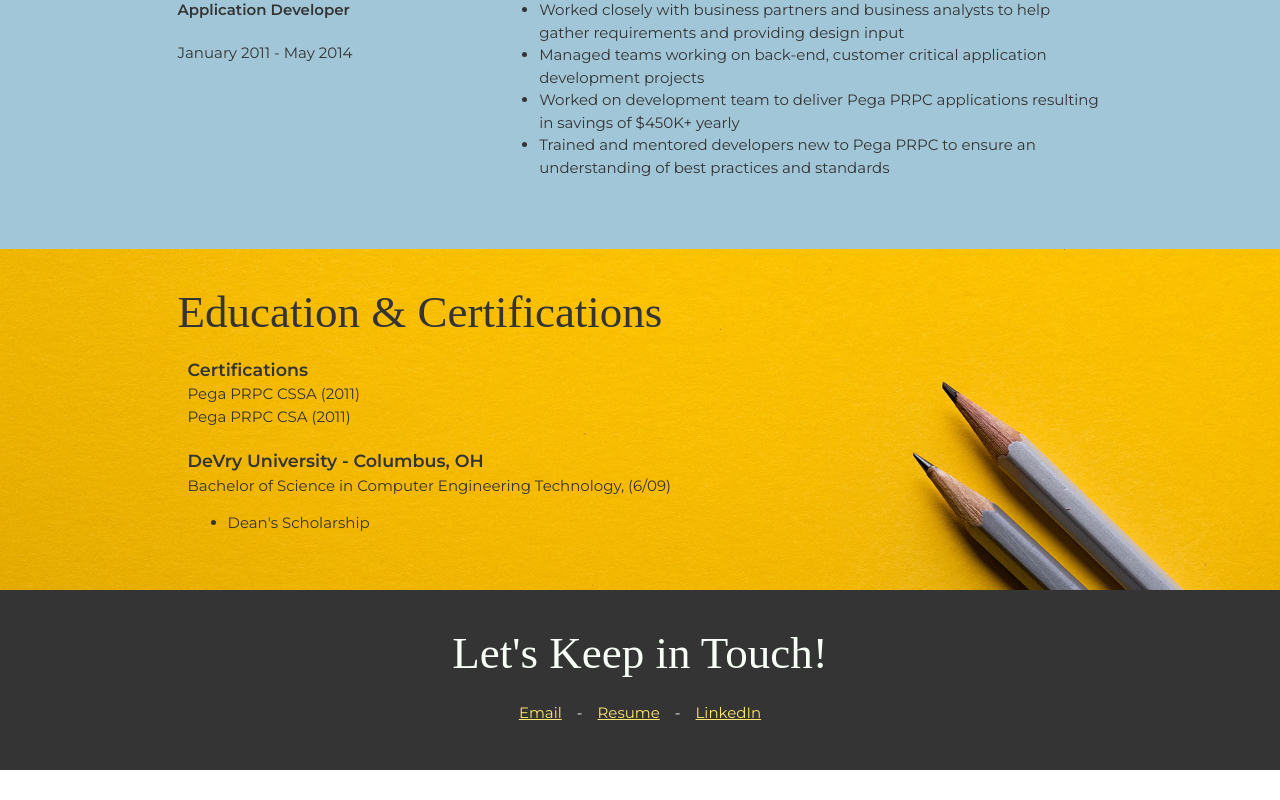
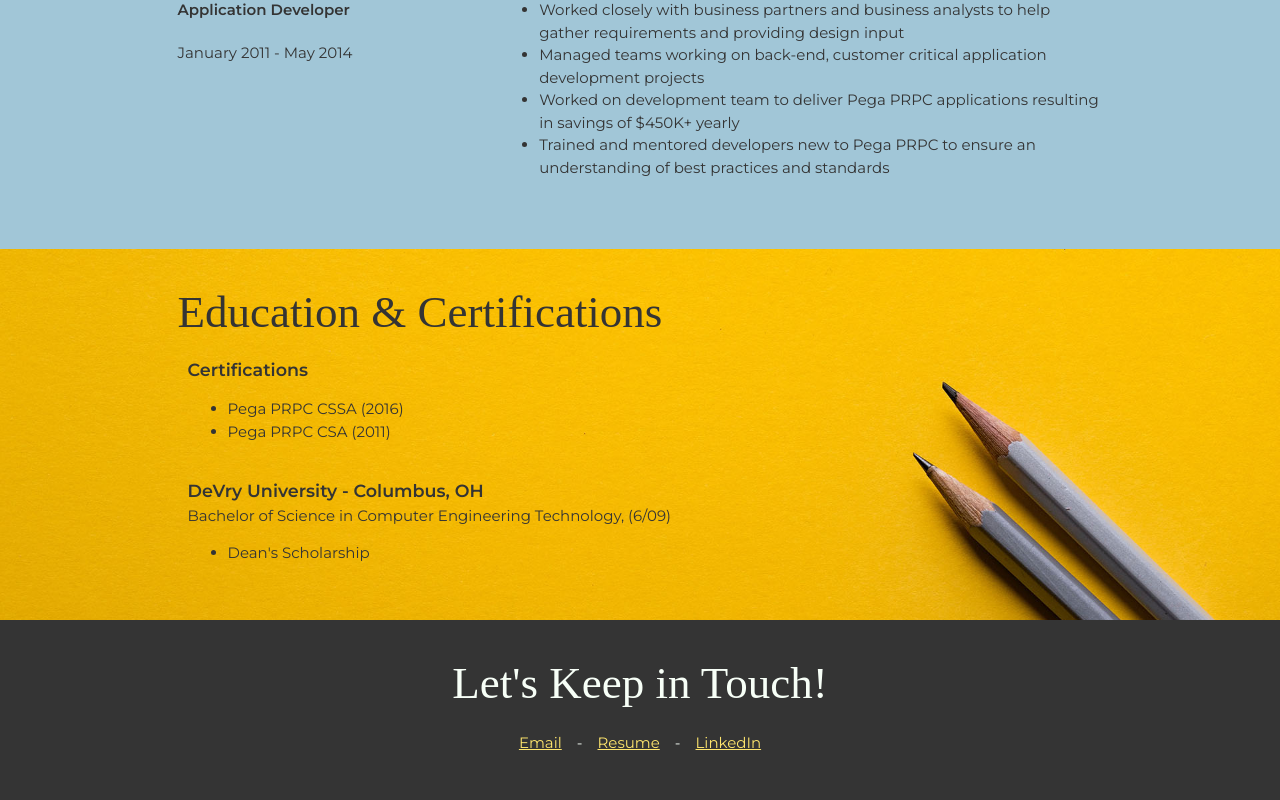
Before and after one commit to jsinger06/myWebsite, a React (Create React App) app in the folder my-website/: page / in a window 1280 px wide. Shown: the part 1740-2540 px from the top of the page. Before the commit the page ends 2510 px from the top, so only its background shows below. Built offline with nearby package versions, Linux system fonts and the light colour scheme; a web font is replaced by a local one.

Commit message:
Modularized Education and Certifications sections

```diff
--- a/my-website/src/App.js
+++ b/my-website/src/App.js
@@ -1,9 +1,10 @@
 import React from 'react';
 import './App.css';
-import AccomplishmentsSection from "./pages/Resume/AccomplishmentsSection";
-import StrengthListSection from "./pages/Resume/StrengthSection";
-import WorkExperienceSection from "./pages/Resume/WorkExperienceSection";
-import TechExpertiseSection from "./pages/Resume/TechExpertiseSection";
+import AccomplishmentsSection from './pages/Resume/AccomplishmentsSection';
+import StrengthListSection from './pages/Resume/StrengthSection';
+import WorkExperienceSection from './pages/Resume/WorkExperienceSection';
+import TechExpertiseSection from './pages/Resume/TechExpertiseSection';
+import EducationCertificationsSection from './pages/Resume/EducationCertificationsSection';
 
 function App() {
     return (
@@ -24,23 +25,7 @@ function App() {
     {/* ***********************  WORK EXPERIENCE  *********************** */}
                 <WorkExperienceSection />
     {/* ******************  EDUCATION & CERTIFICATIONS ****************** */}
-                <section className="education">
-                        <div className="content-wrap item-details">
-                            <h2>Education &amp; Certifications</h2>
-                            <section>
-                                <h3>Certifications</h3>
-                                <p>Pega PRPC CSSA (2011)</p>
-                                <p>Pega PRPC CSA (2011)</p>
-                            </section>
-                            <section>
-                            <h3>DeVry University - Columbus, OH</h3>
-                            <p>Bachelor of Science in Computer Engineering Technology, (6/09)</p>
-                            <ul>
-                                <li>Dean's Scholarship</li>
-                            </ul>
-                            </section>
-                        </div>
-                </section>
+                <EducationCertificationsSection />
     {/* *****************  CONTACT INFO / SOCIAL MEDIA  ***************** */}
                 <footer>
                     <div className="content-wrap">
@@ -55,7 +40,7 @@ function App() {
                 </footer>
             </main>
         </div>
-  );
+    );
 }
 
 
--- /dev/null
+++ b/my-website/src/pages/Resume/EducationCertificationsSection.js
@@ -0,0 +1,29 @@
+import React from "react";
+
+const certificationsList = ['Pega PRPC CSSA (2016)', 'Pega PRPC CSA (2011)'];
+
+const EducationCertificationsSection = () => (
+    <section className="education">
+        <div className="content-wrap item-details">
+            <h2>Education &amp; Certifications</h2>
+            <section>
+                <h3>Certifications</h3>
+                <ul>
+                    { certificationsList.map( (cert, key) => (
+                        <li key={key}>{cert}</li>
+                    ))}
+                </ul>
+            </section>
+            <section>
+            <h3>DeVry University - Columbus, OH</h3>
+            <p>Bachelor of Science in Computer Engineering Technology, (6/09)</p>
+            <ul>
+                <li>Dean's Scholarship</li>
+            </ul>
+            </section>
+        </div>
+    </section>
+
+);
+
+export default EducationCertificationsSection;
```
